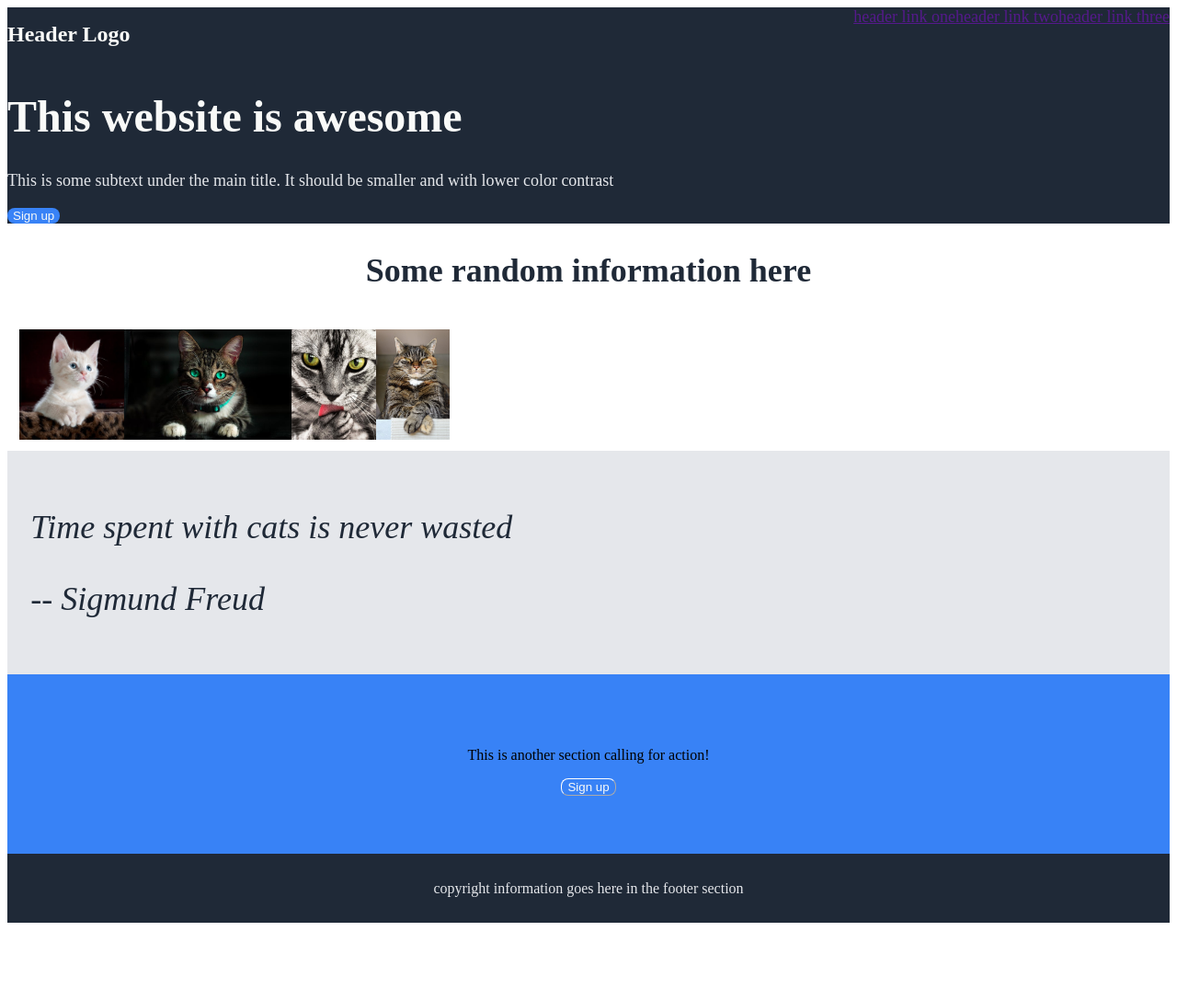
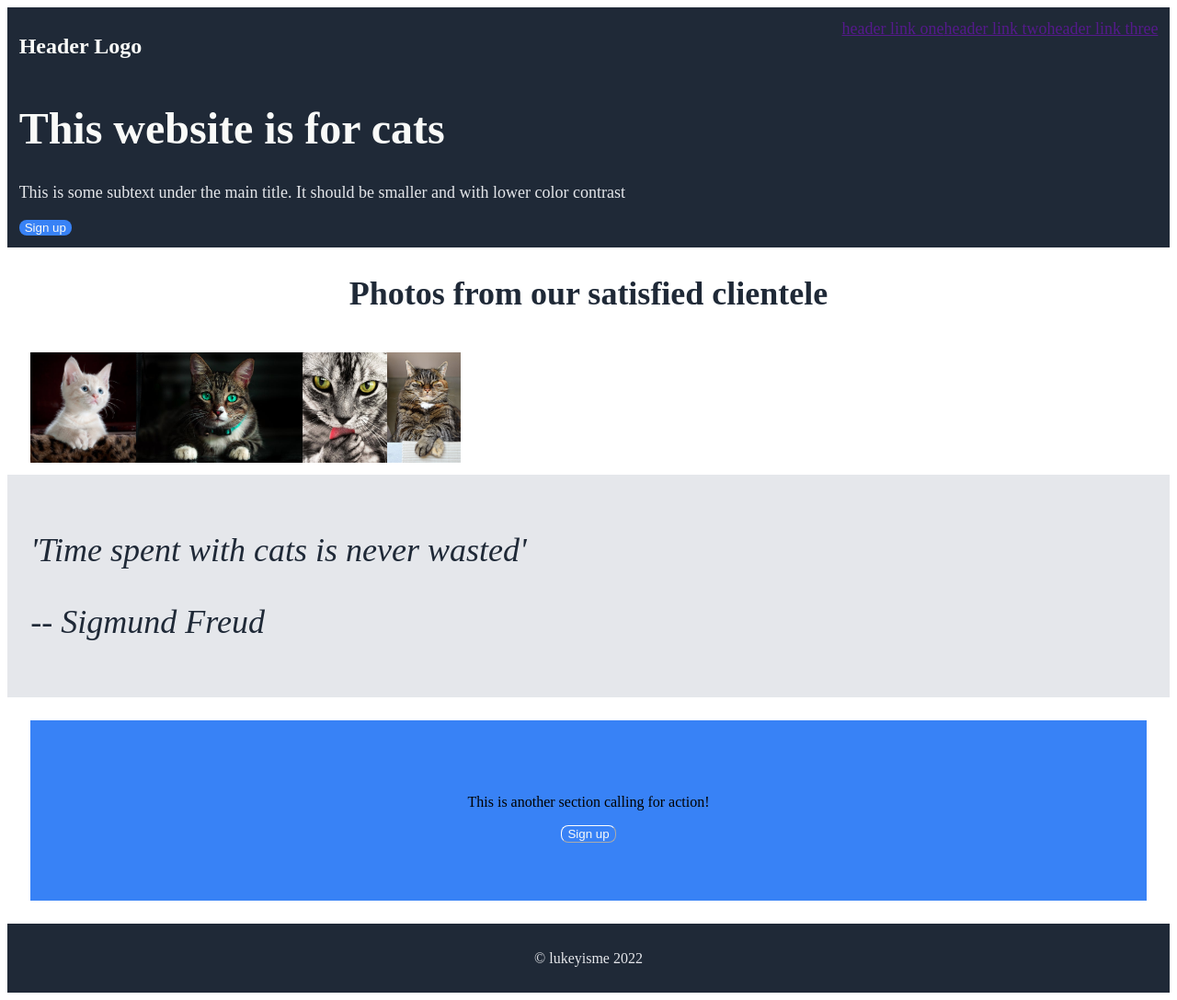
Before and after one commit to lukeyisme/odin-landing-page-project, a plain HTML site: page index.html in a window 1280 px wide. Shown: the whole page at 92% size. Before the commit the page ends 1011 px from the top, so only its background shows below. Drawn offline with Linux system fonts and the light colour scheme.

Commit message:
Added text to index.html, continuing styling fixes in main.css

```diff
--- a/css/main.css
+++ b/css/main.css
@@ -1,5 +1,6 @@
 header {
     background-color: #1f2937;
+    padding: 1%;
 }
 
 .header_logo{
@@ -57,6 +58,7 @@ h1 {
     width: 450px;
     height: 120px;
     padding: 1%;
+    margin-left: 1%;
 }
 
 .product_pictures img {
@@ -74,6 +76,7 @@ h1 {
 
 .action{
     padding: 5%;
+    margin: 2%;
     text-align: center;
     background-color: #3882f6;
 }
--- a/index.html
+++ b/index.html
@@ -18,14 +18,14 @@
             </div>
         </nav>
         <div>
-            <h1>This website is awesome</h1>
+            <h1>This website is for cats</h1>
             <p class="sub_text">This is some subtext under the main title. It should be smaller and with lower color contrast</p>
             <button class="init_button">Sign up</button>
         </div>
     </header>
 
     <main>
-        <h2 class="information">Some random information here</h2>
+        <h2 class="information">Photos from our satisfied clientele</h2>
         <div class="product_pictures">
             <img src="./images/cat_one.jpeg" alt="Cat number 1">
             <img src="./images/cat_two.jpeg" alt="Cat number 2">
@@ -35,7 +35,7 @@
     </main>
 
     <section class="quote">
-        <p>Time spent with cats is never wasted</p>
+        <p>'Time spent with cats is never wasted'</p>
         <p>-- Sigmund Freud</p>
     </section>
 
@@ -45,7 +45,7 @@
     </section>
 
     <footer>
-        <p>copyright information goes here in the footer section</p>
+        <p><span>&copy;</span> lukeyisme 2022</p>
     </footer>
 </body>
 </html>
```
